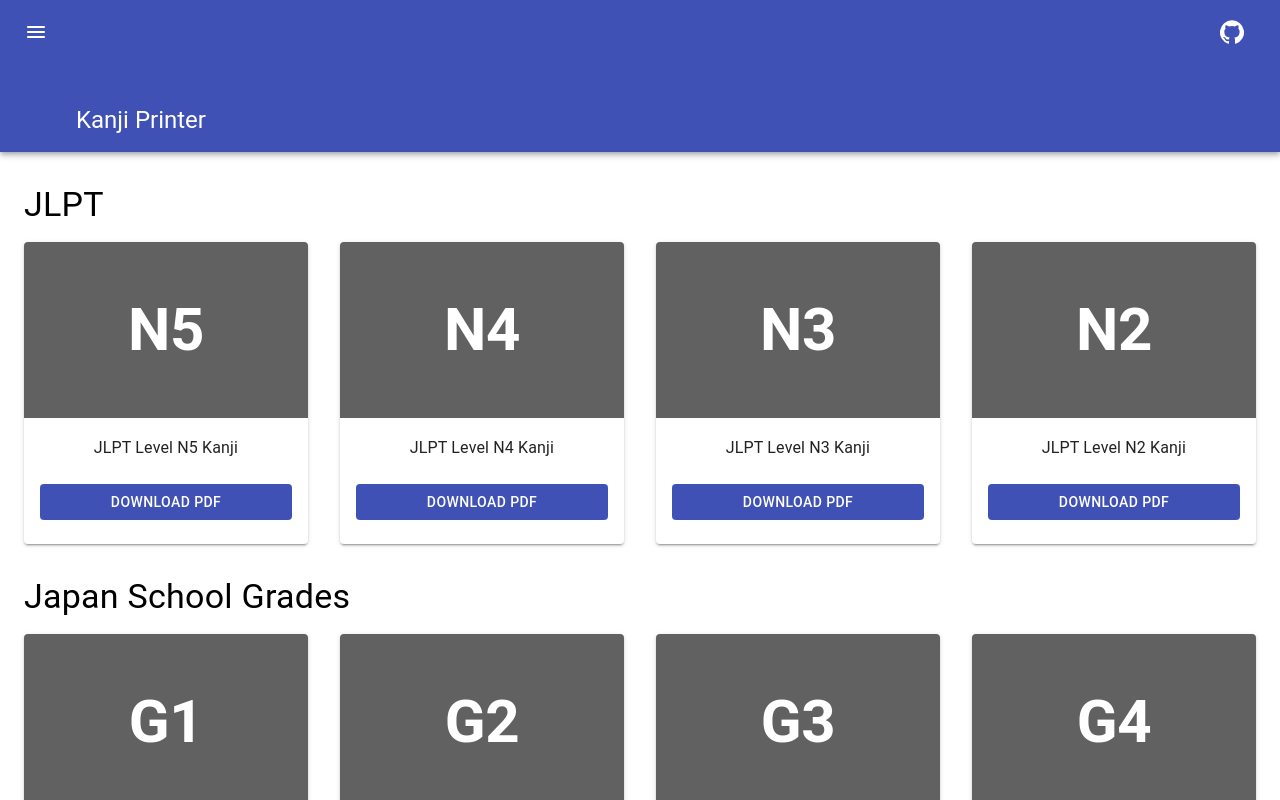
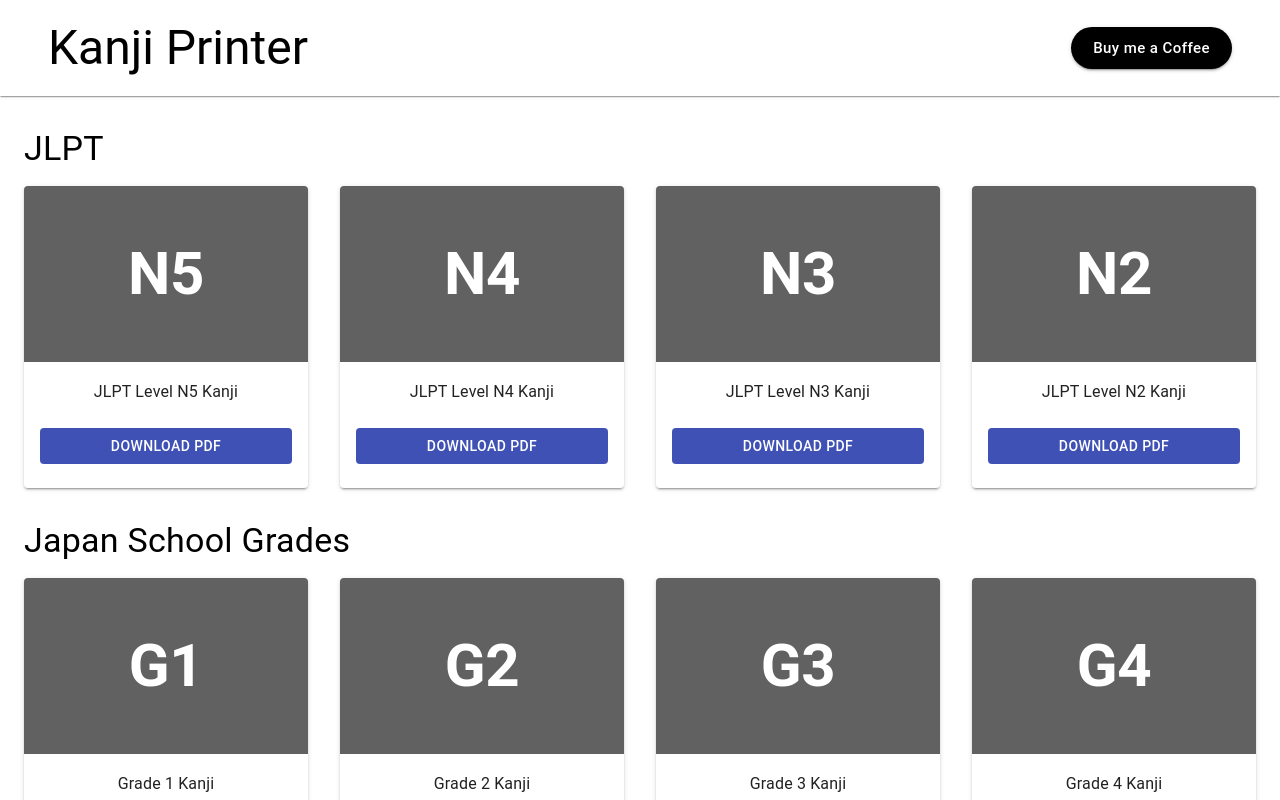
Before and after one commit to rionlabs/kanji.sh, a React (Create React App) app: page / in a window 1280 px wide. Shown: the top 800 px of the page. Built offline with nearby package versions, Linux system fonts and the light colour scheme; the HTML template or start-up script is replaced by a standard one.

Commit message:
:art: Updates header

```diff
--- a/src/components/Header.tsx
+++ b/src/components/Header.tsx
@@ -2,9 +2,11 @@ import React from "react";
 import makeStyles from "@material-ui/core/styles/makeStyles";
 import AppBar from "@material-ui/core/AppBar";
 import Toolbar from "@material-ui/core/Toolbar";
-import IconButton from "@material-ui/core/IconButton";
 import Typography from "@material-ui/core/Typography";
-import {GitHub, MenuRounded} from "@material-ui/icons";
+import {Button} from "@material-ui/core";
+import Container from "@material-ui/core/Container";
+import common from "@material-ui/core/colors/common";
+import Hidden from "@material-ui/core/Hidden";
 
 const useStyles = makeStyles((theme) => ({
     root: {
@@ -13,39 +15,54 @@ const useStyles = makeStyles((theme) => ({
     menuButton: {
         marginRight: theme.spacing(2),
     },
+    appBar: {
+        background: theme.palette.background.paper
+    },
     toolbar: {
-        minHeight: 128,
         alignItems: 'flex-start',
-        paddingTop: theme.spacing(1),
+        paddingTop: theme.spacing(2),
         paddingBottom: theme.spacing(2),
     },
     title: {
         flexGrow: 1,
-        alignSelf: 'flex-end',
+        alignSelf: 'center',
     },
+    donateButton: {
+        alignSelf: "center",
+        color: common.white,
+        textTransform: "none",
+        borderRadius: 25,
+        backgroundColor: common.black,
+        '&:hover': {
+            backgroundColor: common.black,
+        },
+    }
 }));
 
 export default function Header() {
     const classes = useStyles();
     return (
         <div className={classes.root}>
-            <AppBar position="static">
-                <Toolbar className={classes.toolbar}>
-                    <IconButton
-                        edge="start"
-                        className={classes.menuButton}
-                        color="inherit"
-                        aria-label="open drawer">
-                        <MenuRounded/>
-                    </IconButton>
-                    <Typography className={classes.title} variant="h5" noWrap>
-                        Kanji Printer
-                    </Typography>
-                    <IconButton aria-label="open github" color="inherit">
-                        <GitHub/>
-                    </IconButton>
-                </Toolbar>
+            <AppBar className={classes.appBar} position="fixed" color={"transparent"} elevation={1}>
+                <Container>
+                    <Toolbar className={classes.toolbar}>
+                        <Typography className={classes.title} variant="h3" noWrap>
+                            Kanji Printer
+                        </Typography>
+                        <Hidden xsDown>
+                            <Button
+                                size={"large"}
+                                variant={"contained"}
+                                className={classes.donateButton}
+                                aria-label="donate">
+                                Buy me a Coffee
+                            </Button>
+                        </Hidden>
+
+                    </Toolbar>
+                </Container>
             </AppBar>
+            <Toolbar className={classes.toolbar}/>
         </div>
     );
 }
```
